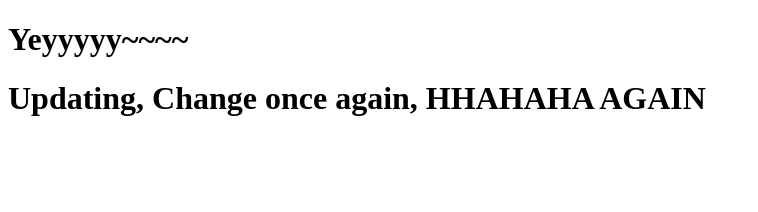
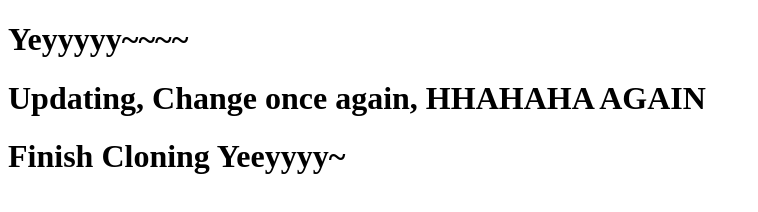
Before and after one commit to aira-03/Final-Repo, a plain HTML site: page index.html in a window 1280 px wide. Shown: the whole page, without its empty margins (0-758 px from the left). Drawn offline with Linux system fonts and the light colour scheme.

Commit message:
Done Cloning

```diff
--- a/index.html
+++ b/index.html
@@ -12,5 +12,8 @@
   <h1>
     Updating, Change once again, HHAHAHA AGAIN
   </h1>
+  <h1>
+    Finish Cloning Yeeyyyy~
+  </h1>
 </body>
 </html>
```
